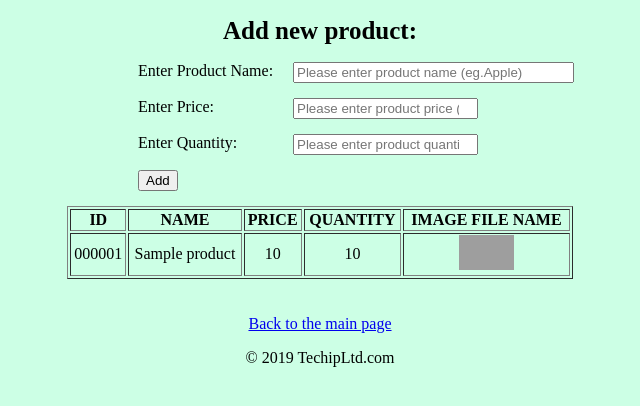
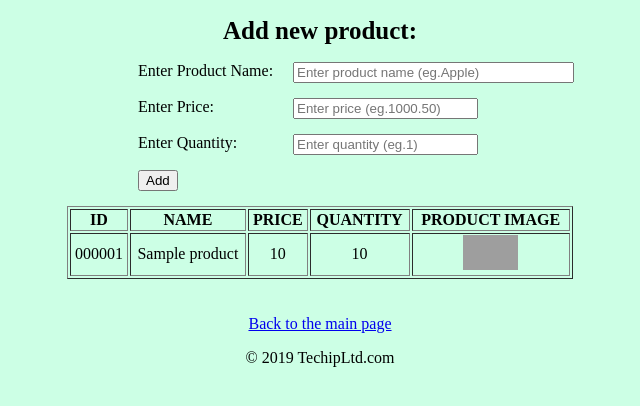
Before and after one commit to AltabHossain/assign2, a PHP site: page /add.php in a window 1280 px wide. Shown: the part 58-464 px from the top of the page, without its empty margins (320-960 px from the left). Run offline with PHP 8.4, Linux system fonts and the light colour scheme; tables that the repository leaves empty or names only in its code hold one stand-in row (values such as "Sample post"); data that the repository does not hold is empty; grey boxes are pictures that could not be loaded.

Commit message:
Updated.

```diff
--- a/action_display.php
+++ b/action_display.php
@@ -13,7 +13,7 @@
         <th>NAME</th>
         <th>PRICE</th>
         <th>QUANTITY</th>
-        <th>IMAGE FILE NAME</th>
+        <th>PRODUCT IMAGE</th>
       </tr>
   <?php
    //loop inside results..
--- a/add.php
+++ b/add.php
@@ -14,11 +14,11 @@
     <h1>Add new product:</h1>
     <form name="input" action="./action_add.php" method="post" onsubmit=" return validate_data()">
       <label for="Name">Enter Product Name:</label>
-      <input id="Name" type="text" name="name" size="32" placeholder="Please enter product name (eg.Apple)"><br><br>
+      <input id="Name" class="input-no-spinner" type="text" name="name" size="32" placeholder="Enter product name (eg.Apple)"><br><br>
       <label for="price">Enter Price:</label>
-      <input id="price" type="number" name="price" step="0.01" placeholder="Please enter product price (eg.1000.50)"><br><br>
+      <input id="price" class="input-no-spinner" type="number" name="price" step="0.01" placeholder="Enter price (eg.1000.50)"><br><br>
       <label for="Qty">Enter Quantity:</label>
-      <input id="Qty" type="number" name="qty" placeholder="Please enter product quantity (eg.1)"><br><br>
+      <input id="Qty" class="input-no-spinner" type="number" name="qty" placeholder="Enter quantity (eg.1)"><br><br>
     <!--  <label for="Path">Enter image file name:</label>
       <input id="Path" type="text" name="path" size="50" placeholder="Please enter product image (eg.mac.jpg)"><br><br><br><br> -->
       <input type="submit" value="Add"><br><br>
--- a/assign3.php
+++ b/assign3.php
@@ -96,3 +96,8 @@ table {
 margin-left: auto;
 margin-right: auto;
 }
+/* remove the spinner */
+.input-no-spinner::-webkit-outer-spin-button, .input-no-spinner::-webkit-inner-spin-button {
+  -webkit-appearance: none;
+  margin: 0;
+}
--- a/delete.php
+++ b/delete.php
@@ -14,9 +14,9 @@
     <h1>Delete a product?</h1>
     <?php include 'action_display.php' ?><br><br>
   	<!-- set this form to POST method and target this form to delete.php -->
-    <form name="delete" action="./action_delete.php" method="post" onsubmit="validate_id()">
+    <form name="delete" action="./action_delete.php" method="post" onsubmit=" return validate_id()">
       <label for="id">Enter the ID of the product to delete:</label>
-      <input name="id" type="number" id="id" placeholder="Please enter product id (eg.000001)"><br><br><br>
+      <input name="id" class="input-no-spinner" type="number" id="id" placeholder="Enter id (eg.000001)"><br><br><br>
       <input type="submit" value="Delete this record"/><br>
     </form>
     <br><br><br>
```
